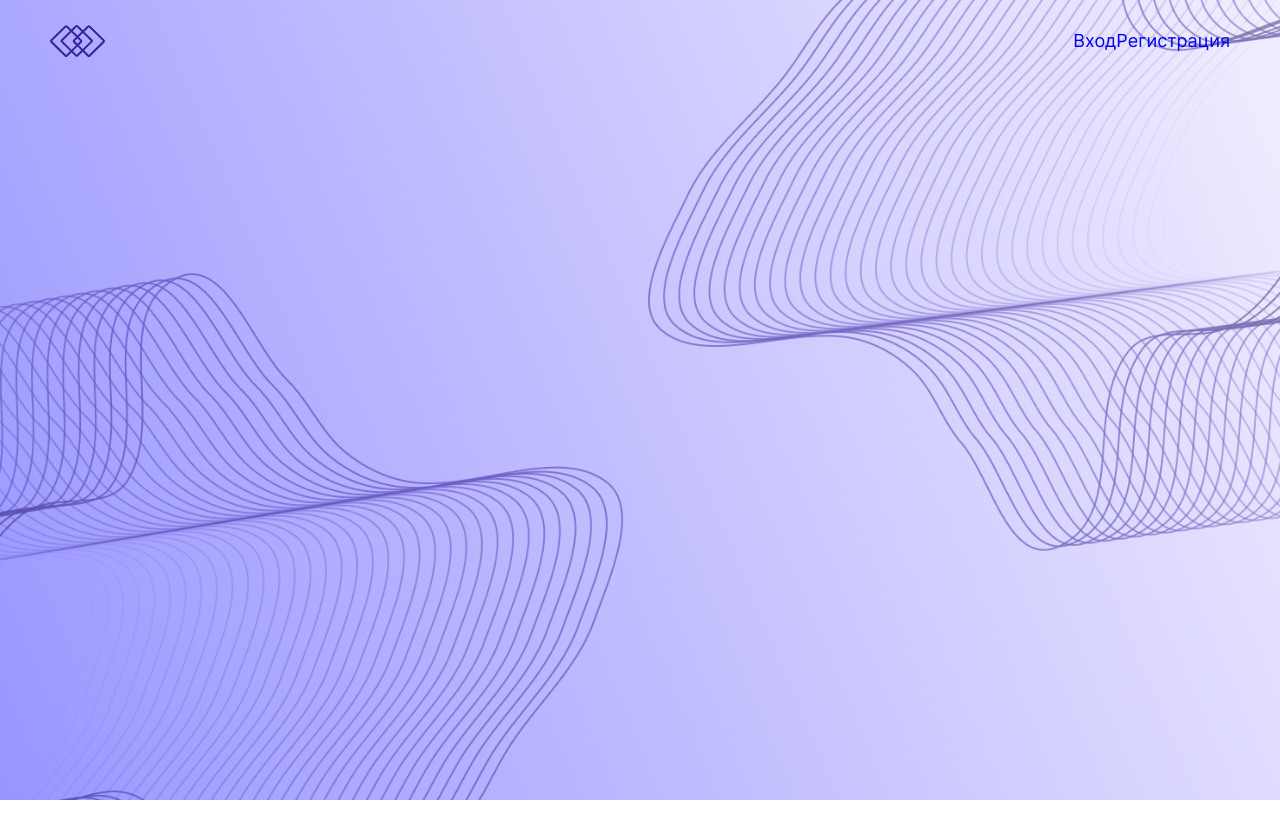
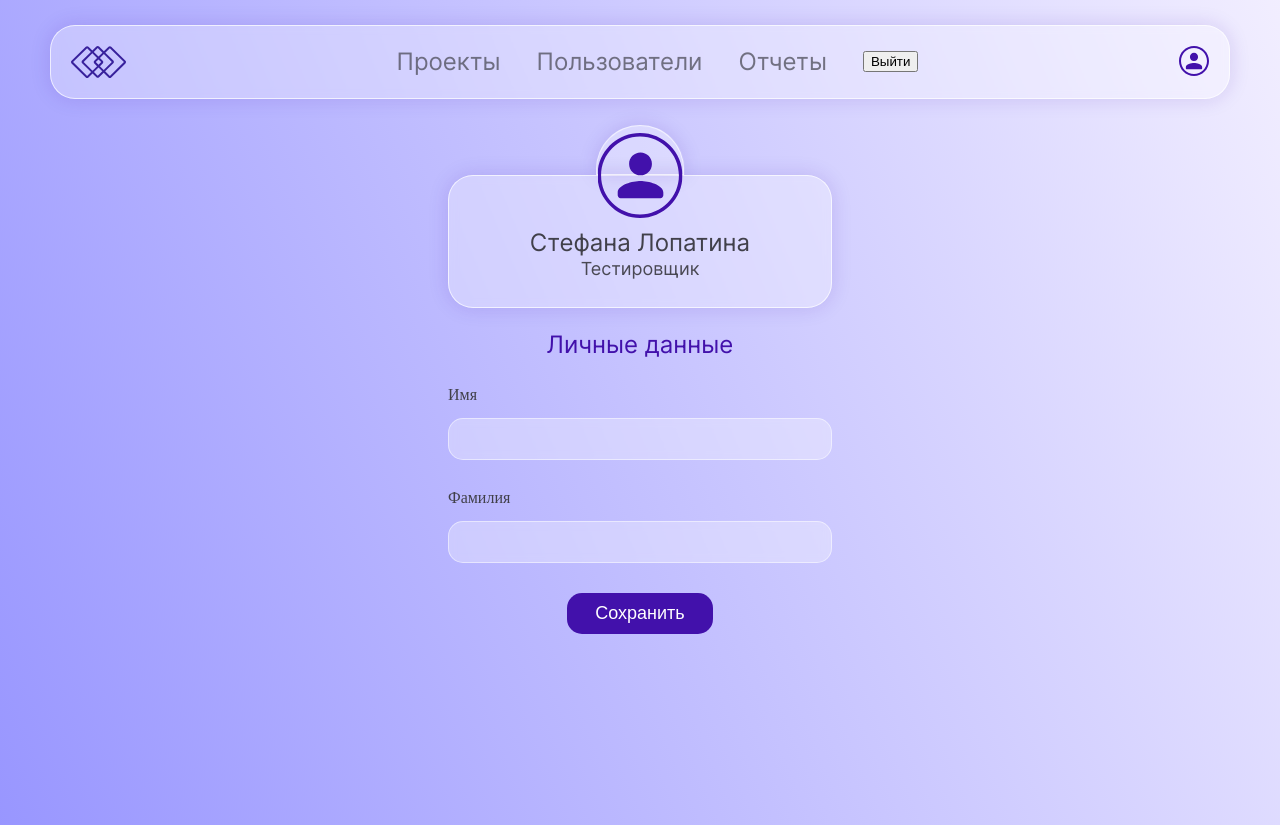
Before and after one commit to rOman4ike/gpo_app, a Vue app: page /user/1/edit in a window 1280 px wide. Before the commit this address had no page. Before the commit the page ends 800 px from the top, so only its background shows below. Built offline with nearby package versions, Linux system fonts and the light colour scheme.

Commit message:
add usereditview

```diff
--- a/src/App.vue
+++ b/src/App.vue
@@ -23,7 +23,8 @@ export default {
     TheHeader
   },
   beforeMount() {
-    this.$store.commit('user/setAuthorized', !!sessionStorage.getItem('isAuthorized'))
+    // this.$store.commit('user/setAuthorized', !!sessionStorage.getItem('isAuthorized'))
+    this.$store.commit('user/setAuthorized', true)
   }
 }
 </script>
--- a/src/components/TheHeader.vue
+++ b/src/components/TheHeader.vue
@@ -10,7 +10,7 @@
             </router-link>
           </div>
           <nav class="nav">
-            <ul class="list">
+            <ul class="list header-list">
               <li>
                 <router-link class="link" to='/login'>Вход</router-link>
               </li>
--- a/src/router/index.js
+++ b/src/router/index.js
@@ -8,6 +8,7 @@ import ProjectView from "../views/ProjectView.vue"
 import UsersView from "../views/UsersView.vue"
 import ReportsView from "../views/ReportsView.vue"
 import UserView from "../views/UserView.vue"
+import UserEditView from "../views/UserEditView.vue"
 
 const routes = [
   { path: "/", name: "start", component: StartView },
@@ -19,11 +20,14 @@ const routes = [
   { path: "/users", name: "users", component: UsersView },
   { path: "/reports", name: "reports", component: ReportsView },
   { path: "/user/:id", name: "user", component: UserView },
+  { path: "/user/:id/edit", name: "useredit", component: UserEditView },
 ];
 
 const router = createRouter({
   history: createWebHistory(process.env.BASE_URL),
   routes,
+  linkActiveClass: 'active',
+  linkExactActiveClass: 'active',
 });
 
 export default router;
--- a/src/styles/header.sass
+++ b/src/styles/header.sass
@@ -24,3 +24,14 @@ header
           margin-right: 36px
         a
           font-size: 24px
+          color: #41404AB2
+
+          &.active
+            color: $main-color
+
+          &:hover
+            color: $main-color
+
+    .header-list
+      li:not(:last-child)
+        margin-right: 15px
--- a/src/styles/other.sass
+++ b/src/styles/other.sass
@@ -258,7 +258,8 @@
     li:not(:last-child)
       margin-right: 50px
 
-.user-block
+.user-block,
+.useredit-block
   margin-top: 76px
 
   .user-info
@@ -309,3 +310,28 @@
 
     p
       color: #41404AF2
+
+.useredit-block
+
+
+  .useredit-form
+    max-width: 30vw
+    margin-left: auto
+    margin-right: auto
+
+    @media (max-width: $screen-sm-max)
+      width: 100%
+      max-width: 100%
+
+    h4
+      margin-bottom: 30px
+
+    .form-group
+      margin-bottom: 30px
+
+    input
+      max-width: 30vw
+
+      @media (max-width: $screen-sm-max)
+        width: 100%
+        max-width: 100%
--- /dev/null
+++ b/src/views/UserEditView.vue
@@ -0,0 +1,43 @@
+<template>
+  <div class="useredit-block">
+    <div class="useredit-inner">
+      <div class="user-info card">
+        <div class="img-block">
+          <img src="@/assets/big-user-icon.svg">
+        </div>
+        <h4 class="text-center">Стефана Лопатина</h4>
+        <p class="text-center">Тестировщик</p>
+      </div>
+
+      <div class="useredit-form">
+        <h4 class="text-center">Личные данные</h4>
+
+        <form action="">
+          <div class="form-group">
+            <label for="">Имя</label>
+            <input type="text">
+          </div>
+          <div class="form-group">
+            <label for="">Фамилия</label>
+            <input type="text">
+          </div>
+          <div class="w-100 text-center">
+            <button class="btn primary">
+              Сохранить
+            </button>
+          </div>
+        </form>
+      </div>
+    </div>
+  </div>
+</template>
+
+<script>
+export default {
+
+}
+</script>
+
+<style>
+
+</style>
--- a/src/views/UserView.vue
+++ b/src/views/UserView.vue
@@ -48,24 +48,24 @@
             </h4>
           </li>
           <li class="link-item">
-            <a href="">
+            <router-link :to="'/user/' + userId + '/edit'">
               <div>
                 <h5>
                   Личные данные
                 </h5>
               </div>
               <img src="@/assets/arrow-right.svg">
-            </a>
+            </router-link>
           </li>
           <li class="link-item">
-            <a href="">
+            <router-link to="/projects">
               <div>
                 <h5>
                   Активные проекты
                 </h5>
               </div>
               <img src="@/assets/arrow-right.svg">
-            </a>
+            </router-link>
           </li>
         </ul>
       </div>
@@ -75,7 +75,11 @@
 
 <script>
 export default {
-
+  data() {
+    return {
+      userId: sessionStorage.getItem('id') || 0,
+    }
+  },
 }
 </script>
 
```
